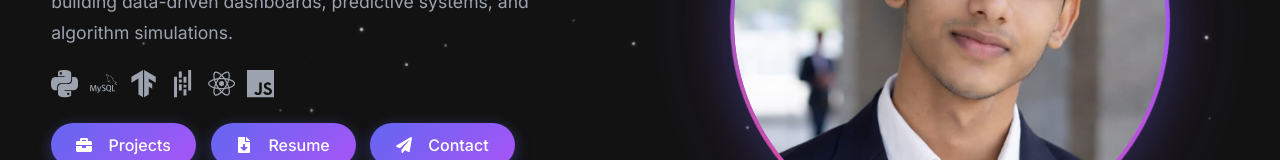
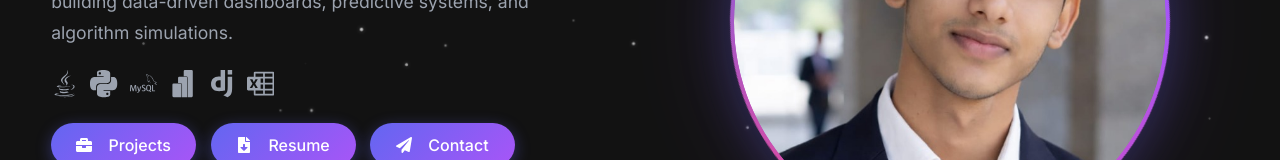
Before and after one commit to Gnaneswar10/portfolio, a React (Vite) app: page / in a window 1280 px wide. Shown: the part 378-538 px from the top of the page. Built offline with nearby package versions, Linux system fonts and the light colour scheme.

Commit message:
Fix stats to 3 projects and update tech stack icons to Java/Python/MySQL/PowerBI/Django/Excel

```diff
--- a/src/pages/Home.jsx
+++ b/src/pages/Home.jsx
@@ -3,24 +3,24 @@ import { useNavigate } from 'react-router-dom';
 import PageTransition from '../components/PageTransition';
 import Button from '../components/Button';
 import { FaPaperPlane, FaBriefcase, FaFileDownload, FaGithub, FaLinkedin, FaEnvelope, FaChevronDown } from 'react-icons/fa';
-import { SiPython, SiMysql, SiTensorflow, SiPandas, SiReact, SiJavascript } from 'react-icons/si';
+import { SiJava, SiPython, SiMysql, SiPowerbi, SiDjango, SiMicrosoftexcel } from 'react-icons/si';
 import { motion } from 'framer-motion';
 import { TypeAnimation } from 'react-type-animation';
 import './Home.css';
 
 const stats = [
-  { value: '5+', label: 'Projects' },
+  { value: '3',   label: 'Projects' },
   { value: '15+', label: 'Skills' },
   { value: '3',   label: 'Certifications' },
 ];
 
 const techStack = [
-  { icon: SiPython,     label: 'Python' },
-  { icon: SiMysql,      label: 'SQL' },
-  { icon: SiTensorflow, label: 'TensorFlow' },
-  { icon: SiPandas,     label: 'Pandas' },
-  { icon: SiReact,      label: 'React' },
-  { icon: SiJavascript, label: 'JavaScript' },
+  { icon: SiJava,             label: 'Java' },
+  { icon: SiPython,           label: 'Python' },
+  { icon: SiMysql,            label: 'MySQL' },
+  { icon: SiPowerbi,          label: 'Power BI' },
+  { icon: SiDjango,           label: 'Django' },
+  { icon: SiMicrosoftexcel,   label: 'Excel' },
 ];
 
 function Home() {
```
